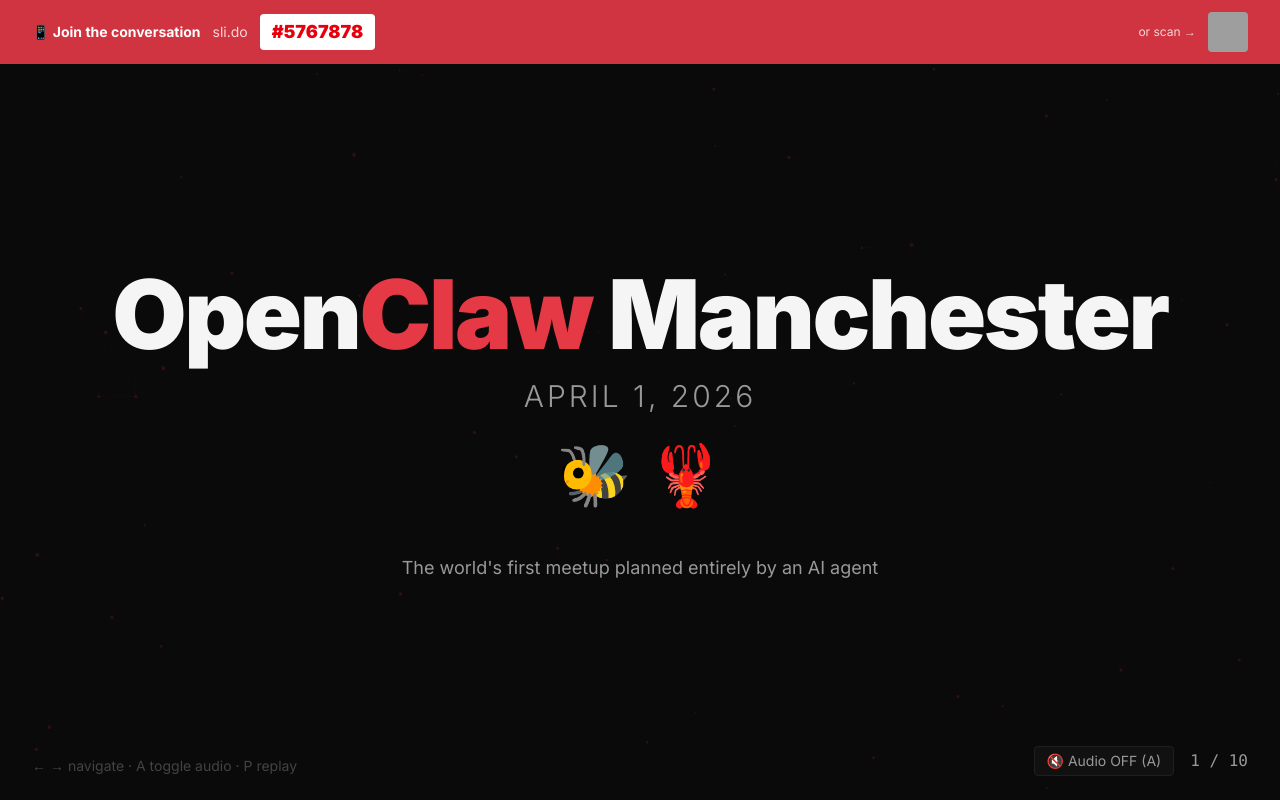
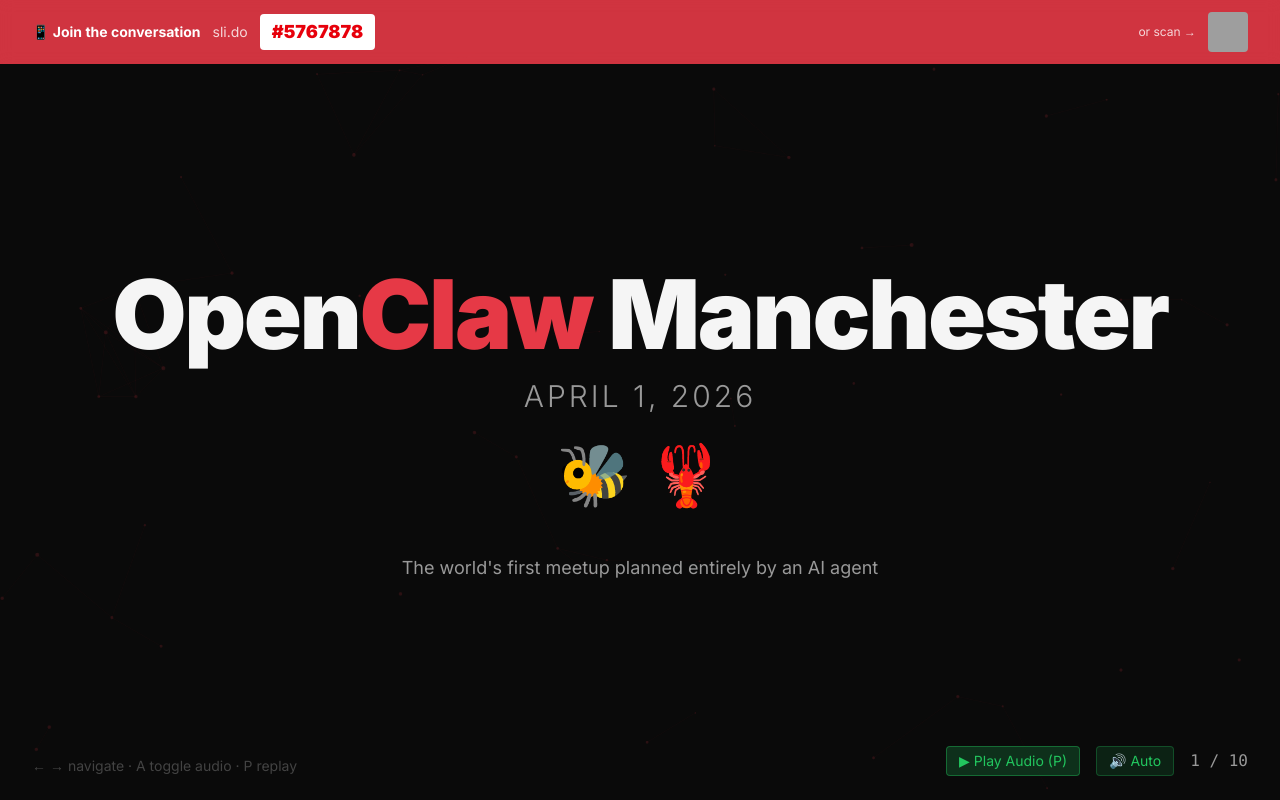
Before and after one commit to dcccrypto/manchester-meetup, a Next.js app: page /presentation in a window 1280 px wide. Built offline with nearby package versions, Linux system fonts and the light colour scheme; grey boxes are pictures that could not be loaded.

Commit message:
fix: audio playback - add play/stop buttons, auto-play on slide change, default ON

```diff
--- a/app/presentation/page.tsx
+++ b/app/presentation/page.tsx
@@ -284,37 +284,46 @@ function FloatingEmoji({ emoji, delay, x, y }: { emoji: string; delay: number; x
 export default function Presentation() {
   const [slide, setSlide] = useState(0)
   const [slideActive, setSlideActive] = useState(true)
-  const [audioEnabled, setAudioEnabled] = useState(false)
+  const [audioEnabled, setAudioEnabled] = useState(true)
+  const [audioPlaying, setAudioPlaying] = useState(false)
   const audioRef = useRef<HTMLAudioElement | null>(null)
   const totalSlides = 10
 
+  const playSlideAudio = useCallback((n: number) => {
+    if (audioRef.current) { audioRef.current.pause(); audioRef.current.currentTime = 0 }
+    if (SLIDE_AUDIO[n]) {
+      const audio = new Audio(SLIDE_AUDIO[n])
+      audioRef.current = audio
+      audio.onplay = () => setAudioPlaying(true)
+      audio.onended = () => setAudioPlaying(false)
+      audio.onpause = () => setAudioPlaying(false)
+      audio.play().catch(() => { setAudioPlaying(false) })
+    }
+  }, [])
+
+  const stopAudio = useCallback(() => {
+    if (audioRef.current) { audioRef.current.pause(); audioRef.current.currentTime = 0 }
+    setAudioPlaying(false)
+  }, [])
+
   const goTo = useCallback((n: number) => {
     if (n < 0 || n >= totalSlides) return
-    // Stop current audio
-    if (audioRef.current) { audioRef.current.pause(); audioRef.current.currentTime = 0 }
+    stopAudio()
     setSlideActive(false)
     setTimeout(() => {
       setSlide(n)
       setSlideActive(true)
-      // Play audio for new slide
-      if (audioEnabled && SLIDE_AUDIO[n]) {
-        const audio = new Audio(SLIDE_AUDIO[n])
-        audioRef.current = audio
-        audio.play().catch(() => {})
-      }
+      if (audioEnabled) playSlideAudio(n)
     }, 300)
-  }, [audioEnabled])
+  }, [audioEnabled, playSlideAudio, stopAudio])
 
   useEffect(() => {
     const handler = (e: KeyboardEvent) => {
       if (e.key === 'ArrowRight' || e.key === ' ') goTo(slide + 1)
       if (e.key === 'ArrowLeft') goTo(slide - 1)
-      if (e.key === 'a' || e.key === 'A') setAudioEnabled(v => !v)
-      if (e.key === 'p' || e.key === 'P') {
-        // Replay current slide audio
-        if (audioRef.current) { audioRef.current.currentTime = 0; audioRef.current.play().catch(() => {}) }
-        else if (SLIDE_AUDIO[slide]) { const a = new Audio(SLIDE_AUDIO[slide]); audioRef.current = a; a.play().catch(() => {}) }
-      }
+      if (e.key === 'a' || e.key === 'A') { setAudioEnabled(v => { const next = !v; if (!next) stopAudio(); return next }); }
+      if (e.key === 'p' || e.key === 'P') playSlideAudio(slide)
+      if (e.key === 's' || e.key === 'S') stopAudio()
     }
     window.addEventListener('keydown', handler)
     return () => window.removeEventListener('keydown', handler)
@@ -477,8 +486,11 @@ export default function Presentation() {
 
       {/* Slide counter + audio status */}
       <div className="absolute bottom-6 right-8 flex items-center gap-4">
-        <button onClick={() => setAudioEnabled(v => !v)} className="text-sm px-3 py-1 rounded" style={{ background: audioEnabled ? COLORS.green + '33' : COLORS.darkCard, color: audioEnabled ? COLORS.green : COLORS.textDim, border: `1px solid ${audioEnabled ? COLORS.green + '66' : COLORS.border}` }}>
-          {audioEnabled ? '🔊 Audio ON' : '🔇 Audio OFF'} (A)
+        <button onClick={() => playSlideAudio(slide)} className="text-sm px-3 py-1 rounded" style={{ background: audioPlaying ? COLORS.red + '33' : COLORS.green + '33', color: audioPlaying ? COLORS.red : COLORS.green, border: `1px solid ${audioPlaying ? COLORS.red + '66' : COLORS.green + '66'}` }}>
+          {audioPlaying ? '⏹ Stop (S)' : '▶ Play Audio (P)'}
+        </button>
+        <button onClick={() => setAudioEnabled(v => { const next = !v; if (!next) stopAudio(); return next })} className="text-sm px-3 py-1 rounded" style={{ background: audioEnabled ? COLORS.green + '22' : COLORS.darkCard, color: audioEnabled ? COLORS.green : COLORS.textDim, border: `1px solid ${audioEnabled ? COLORS.green + '44' : COLORS.border}` }}>
+          {audioEnabled ? '🔊 Auto' : '🔇 Manual'}
         </button>
         <span className="text-base font-mono" style={{ color: COLORS.textDim }}>{slide + 1} / {totalSlides}</span>
       </div>
```
